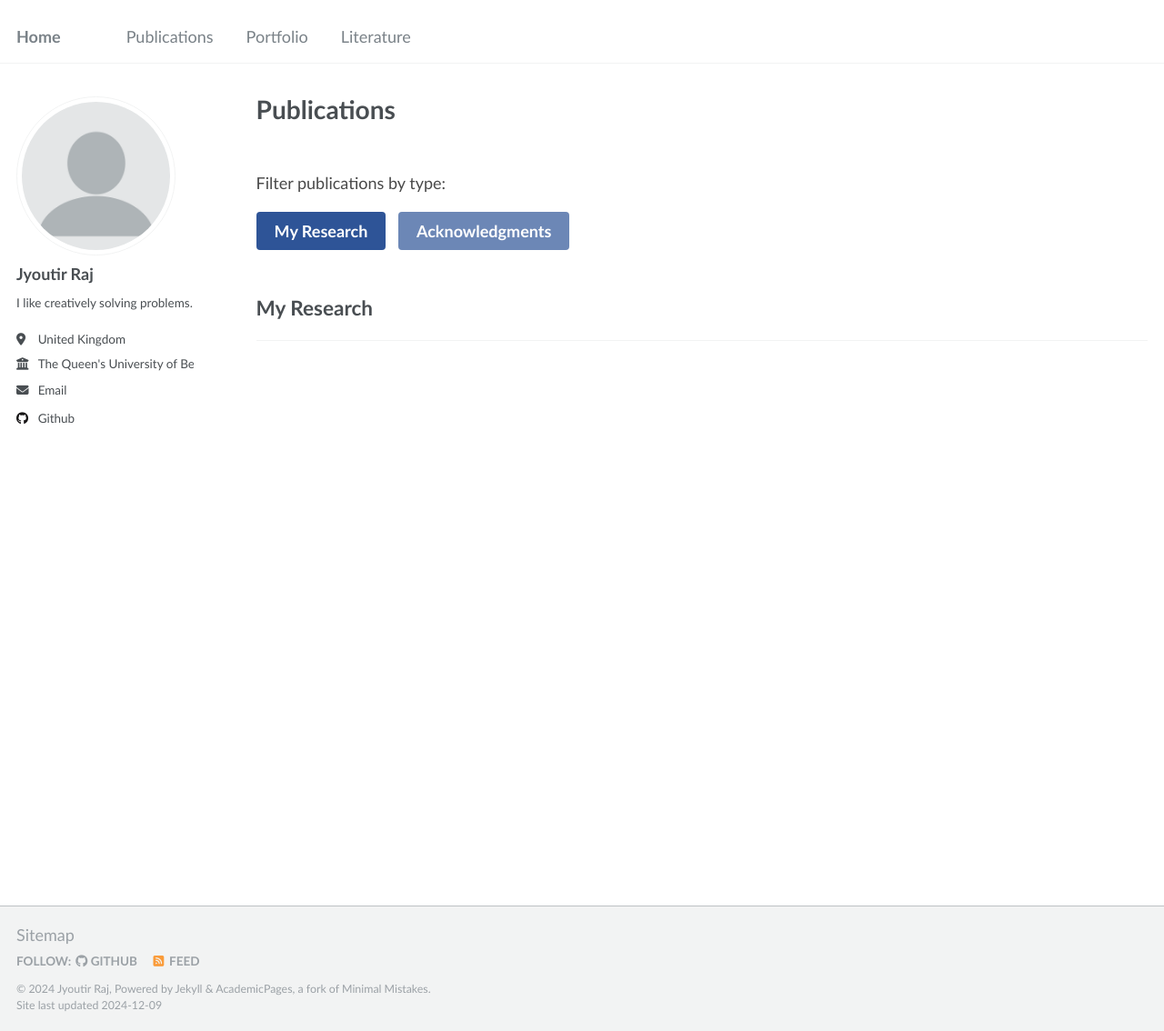
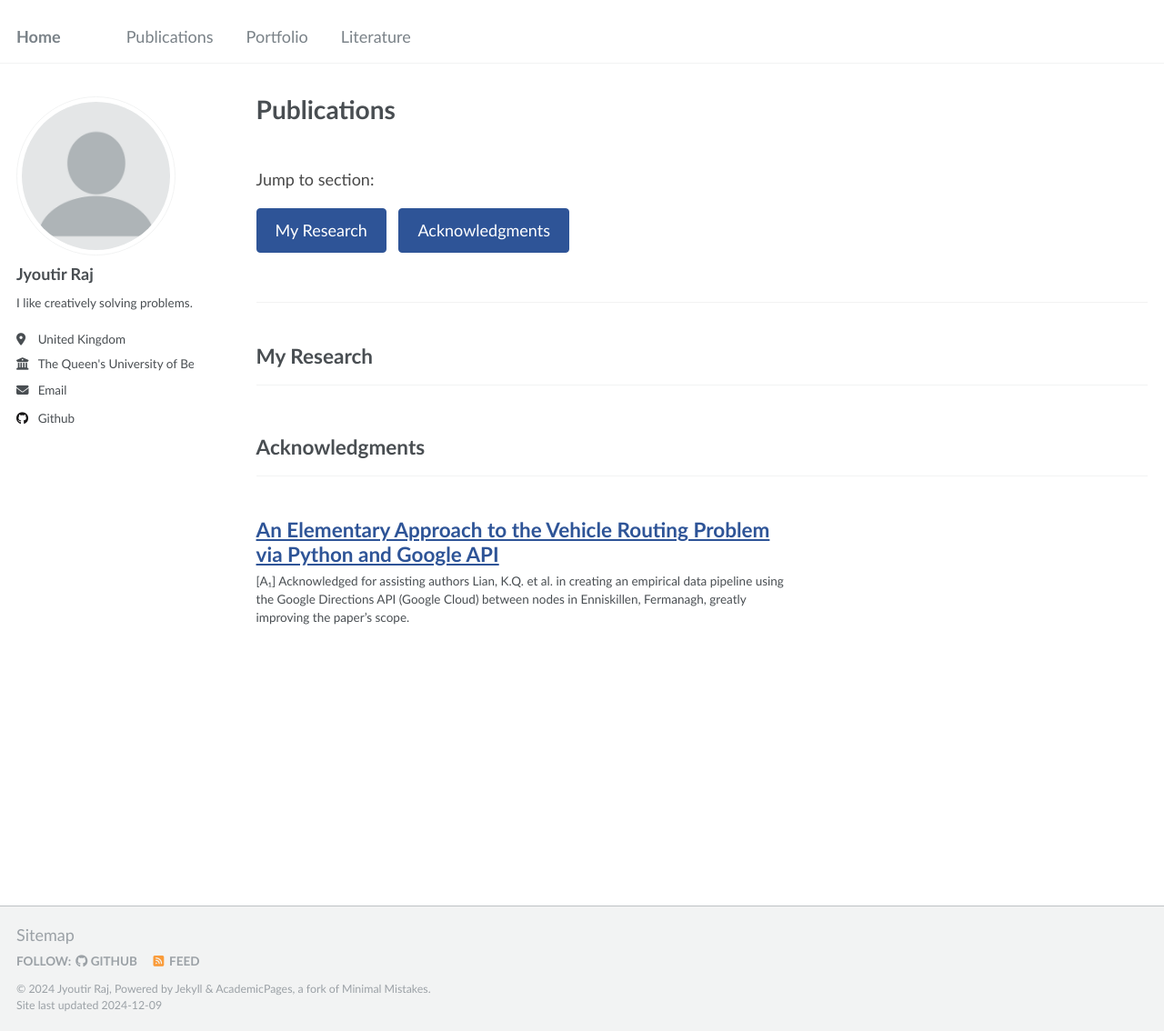
Before and after one commit to jyoutir/jyoutir.github.io, a Jekyll site: the page built from _pages/publications.html, in a window 1280 px wide and 1134 px high. Shown: the whole window at 91% size. Built offline with Jekyll 4.4.1, drawn with Linux system fonts in a browser that asks for light colours.

Commit message:
FIXES FOR CACHING UGH!

```diff
--- a/_config.yml
+++ b/_config.yml
@@ -76,8 +76,6 @@ author:
 
 # Publication Category - The following the list of publication categories and their headings
 publication_category:
-  books:
-    title: 'Books'
   manuscripts:
     title: 'My Research'
   acknowledgments:
--- a/_pages/publications.html
+++ b/_pages/publications.html
@@ -7,36 +7,37 @@ author_profile: true
 
 {% include base_path %}
 
-<!-- Category Filter Buttons -->
-<div style="margin-top: 3em;">
-  <p style="font-size: 1em; color: #494949; margin-bottom: 1em;">Filter publications by type:</p>
-  <div style="margin-bottom: 2em;">
-    <button class="btn active" onclick="filterCategory('manuscripts')" style="margin-right: 0.5em;">My Research</button>
-    <button class="btn" onclick="filterCategory('acknowledgments')">Acknowledgments</button>
+<!-- Navigation Buttons -->
+<div class="nav-container">
+  <p class="nav-title">Jump to section:</p>
+  <div class="nav-buttons">
+    <a href="#manuscripts" class="nav-btn" style="margin-right: 0.5em;">My Research</a>
+    <a href="#acknowledgments" class="nav-btn">Acknowledgments</a>
   </div>
 </div>
 
+<!-- Content Sections -->
 <div class="portfolio-container">
   {% for category in site.publication_category %}
     {% assign sorted_pubs = site.publications | where: "category", category[0] | sort: "date" | reverse %}
 
-    <div class="category-section {{ category[0] }}" {% if category[0] != 'manuscripts' %}style="display: none;"{% endif %}>
-      <h2 style="margin-bottom: 1em;">{{ category[1].title }}</h2>
-      <hr style="margin-bottom: 2em;" />
+    <div id="{{ category[0] }}" class="category-section">
+      <h2>{{ category[1].title }}</h2>
+      <hr />
 
       {% for post in sorted_pubs %}
-        <div class="list__item" style="margin-bottom: 1em;">
+        <div class="list__item">
           <article class="archive__item">
-            <h2 class="archive__item-title" style="margin-top: 0; margin-bottom: 0.3em;">
+            <h2 class="archive__item-title">
               <a href="{{ base_path }}{{ post.url }}">{{ post.title }}</a>
             </h2>
 
             {% if post.excerpt %}
-              <p class="archive__item-excerpt" style="font-size: 1em; margin-bottom: 0.3em;">{{ post.excerpt }}</p>
+              <p class="archive__item-excerpt">{{ post.excerpt }}</p>
             {% endif %}
 
             {% if post.citation %}
-              <p class="page__meta" style="font-size: 0.8em; color: #666; margin-bottom: 0;">
+              <p class="page__meta">
                 {{ post.citation }}
                 {% if post.paperurl %} • <a href="{{ post.paperurl }}">Download</a>{% endif %}
               </p>
@@ -49,55 +50,52 @@ author_profile: true
 </div>
 
 <style>
-.portfolio-container {
+.nav-container {
+  margin-top: 0;
   position: relative;
-  min-height: 200px;
+  background: white;
+  padding: 1em 0;
+  z-index: 100;
+  border-bottom: 1px solid #f2f2f2;
+}
+
+.nav-title {
+  font-size: 1em;
+  color: #494949;
+  margin-bottom: 1em;
+}
+
+.nav-buttons {
+  margin-bottom: 2em;
+}
+
+.nav-btn {
+  background-color: #2e5497;
+  border: 1px solid #2e5497;
+  color: white !important;
+  padding: 10px 20px;
+  border-radius: 4px;
+  transition: all 0.3s ease;
+  opacity: 1;
+  font-size: 1em;
+  text-decoration: none !important;
+  display: inline-block;
+  margin-right: 0.5em;
+}
+
+.nav-btn:hover {
+  opacity: 0.85;
+  color: white !important;
+  text-decoration: none !important;
+}
+
+.nav-btn:visited {
+  color: white !important;
+  text-decoration: none !important;
 }
 
 .category-section {
-  transition: opacity 0.3s ease;
-  width: 100%;
-}
-
-.btn {
-  background-color: #2e5497;
-  border: 1px solid #2e5497;
-  color: white;
-  padding: 10px 20px;
-  cursor: pointer;
-  border-radius: 4px;
-  transition: all 0.3s ease;
-  opacity: 0.7;
-  font-size: 1em;
-}
-
-.btn:hover {
-  opacity: 0.85;
-}
-
-.btn.active {
-  background-color: #2e5497;
-  color: white;
-  border-color: #2e5497;
-  opacity: 1;
+  margin-bottom: 3em;
+  scroll-margin-top: 150px; /* Adjusts scroll position for sticky header */
 }
 </style>
-
-<script>
-function filterCategory(category) {
-  // Update active button state
-  document.querySelectorAll('.btn').forEach(btn => {
-    btn.classList.remove('active');
-  });
-  event.target.classList.add('active');
-
-  // Toggle visibility of categories
-  document.querySelectorAll('.category-section').forEach(section => {
-    if (section.classList.contains(category)) {
-      section.style.display = 'block';
-    } else {
-      section.style.display = 'none';
-    }
-  });
-}
-</script>
```
Also changed, not shown: _pages/about.md (+6 -48 lines), _pages/portfolio.html (+55 -53 lines), 7 other files.
